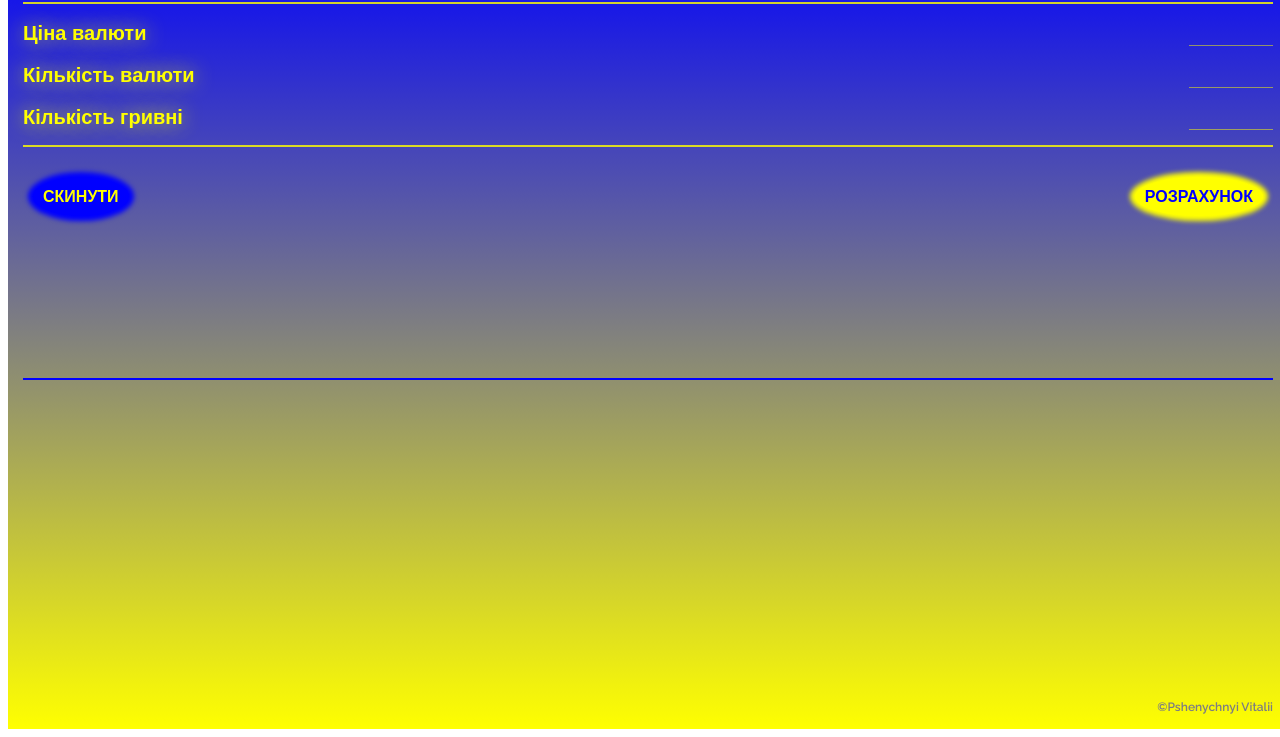
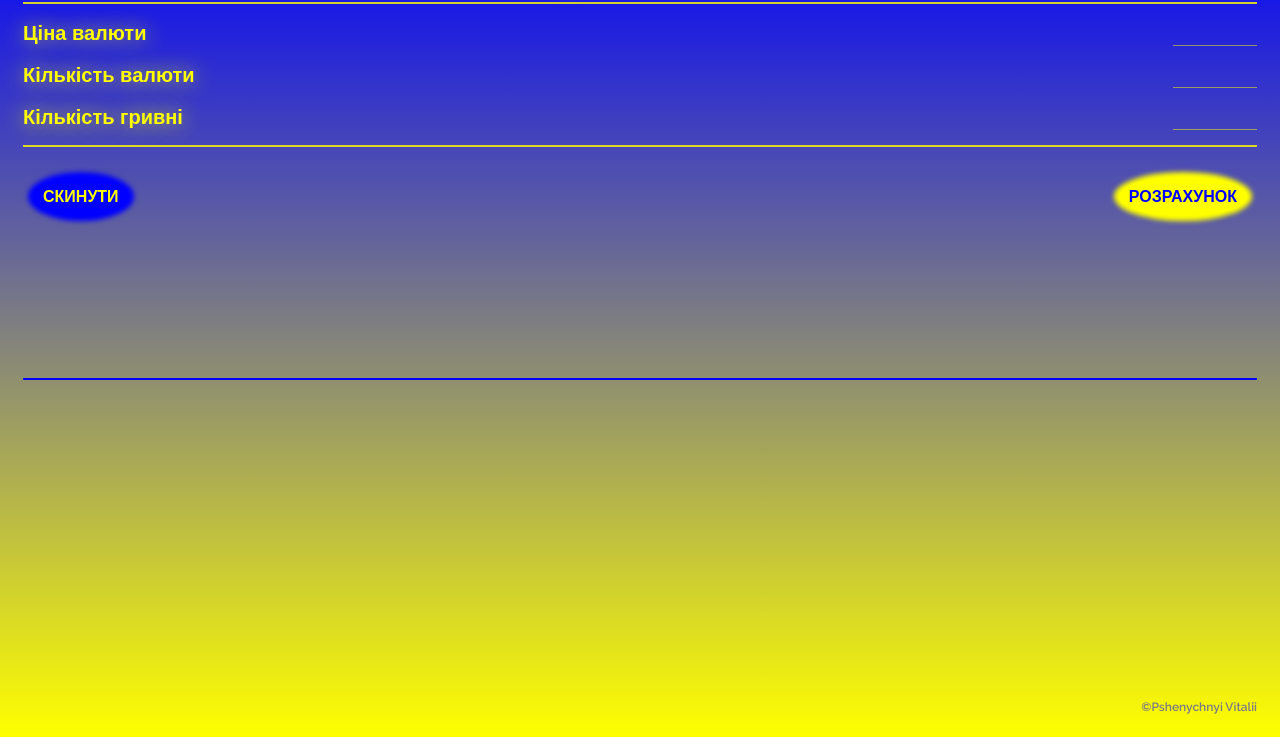
Before and after one commit to VitaliiPshenychniy/currency-exchange, a plain HTML site: page index.html in a window 1280 px wide. Shown: the part 79-816 px from the top of the page. Drawn offline with Linux system fonts and the light colour scheme; a web font is replaced by a local one.

Commit message:
Again fixed bug

```diff
--- a/js/currency-exchange.js
+++ b/js/currency-exchange.js
@@ -31,6 +31,7 @@ btnCulc.addEventListener('click', function () {
       outputEl.textContent = `${parseInt(result)} у.о.`;
     } else {
       outputEl.textContent = 'Невірно введені дані';
+      outputText.textContent = '';
     }
   }
 
--- a/scss/style.scss
+++ b/scss/style.scss
@@ -1,7 +1,11 @@
 body {
   height: 100vh;
-  width: 100vw;
   display: flex;
+  background: linear-gradient(
+    0deg,
+    rgba(255, 255, 0, 1) 0%,
+    rgba(0, 0, 255, 1) 100%
+  );
 }
 
 .container {
@@ -9,11 +13,6 @@ body {
   flex-direction: column;
   width: 100%;
   padding: 15px;
-  background: linear-gradient(
-    0deg,
-    rgba(255, 255, 0, 1) 0%,
-    rgba(0, 0, 255, 1) 100%
-  );
 }
 
 h1 {
```
Also changed, not shown: scss/style.css, 1 other file.
